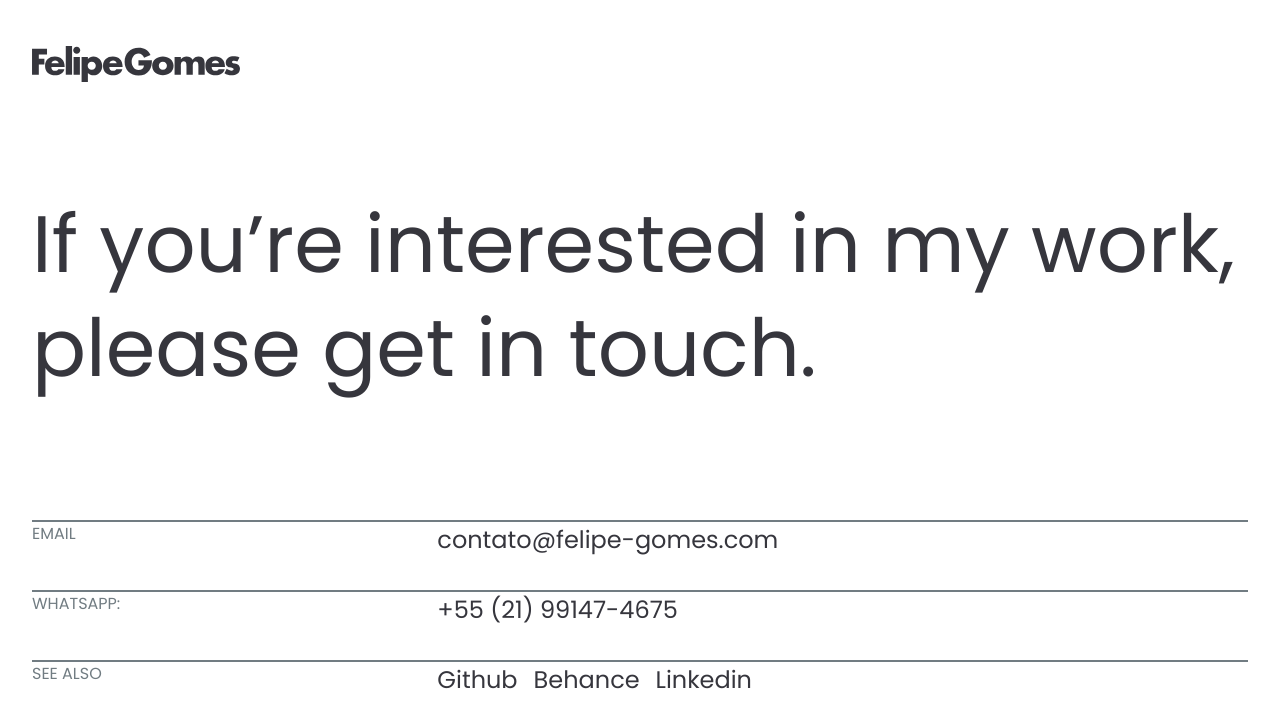
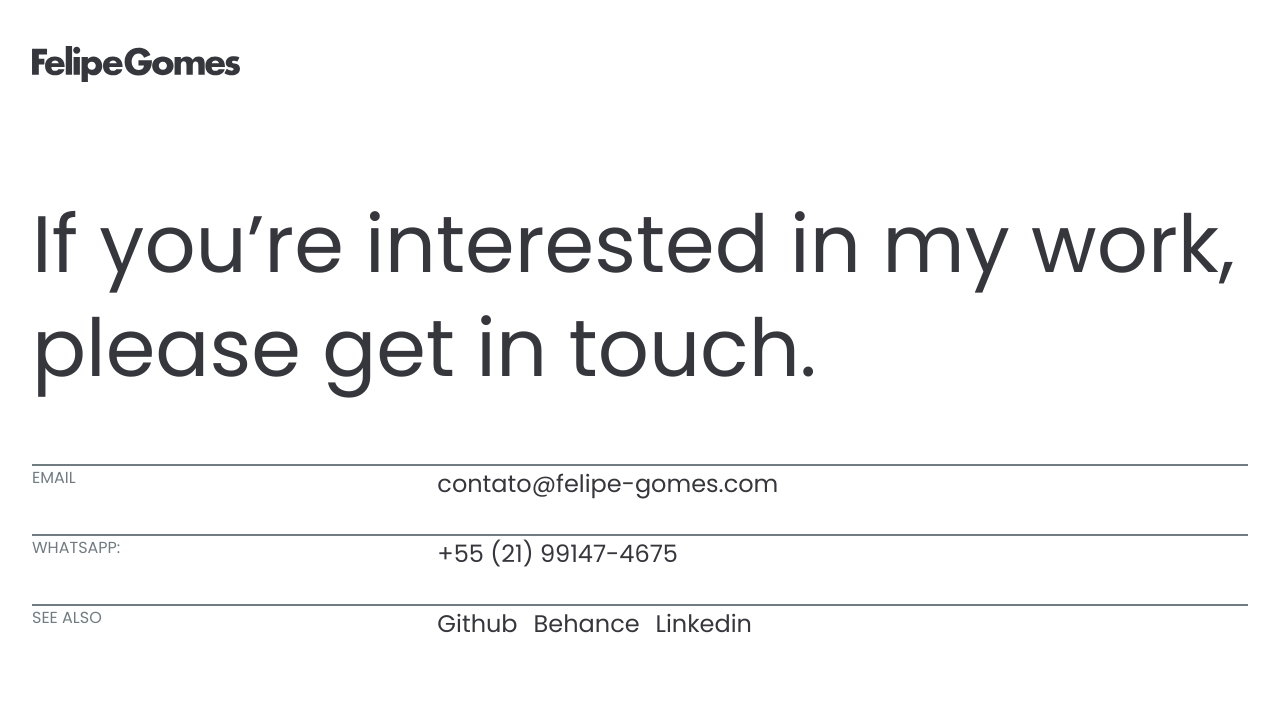
Before and after one commit to FelipeGomesOo/portfolio, a Next.js app: page /en/contact in a window 1280 px wide. Shown: the top 728 px of the page. Built offline with nearby package versions, Linux system fonts and the light colour scheme.

Commit message:
style: change padding of h1 in Contact

```diff
--- a/app/[locale]/contact/page.tsx
+++ b/app/[locale]/contact/page.tsx
@@ -14,7 +14,7 @@ export default function Contact({
   return (
     <>
       <section className="container pt-[40%] lg:pt-[15%]">
-        <h1 style={animationDelay(1)} className="reveal md:pb-24">
+        <h1 style={animationDelay(1)} className="reveal md:pb-10">
           {t("titlePage")}
         </h1>
         <div>
```
